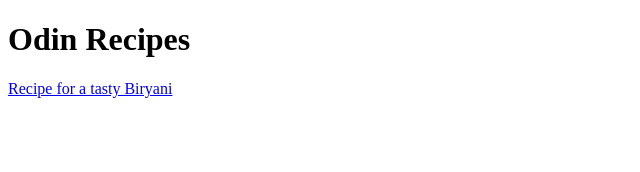
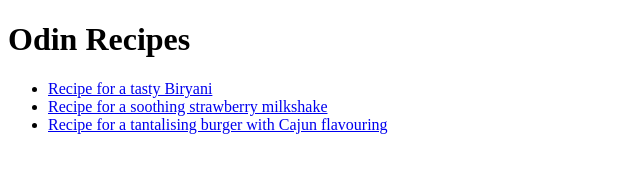
Before and after one commit to ofthemoon/odin-recipes, a plain HTML site: page index.html in a window 1280 px wide. Shown: the whole page, without its empty margins (0-640 px from the left). Drawn offline with Linux system fonts and the light colour scheme.

Commit message:
Add the missing hyperlinks and an unordered list
A missing hyperlink for the text-mex burger recipe with an unordered list

```diff
--- a/index.html
+++ b/index.html
@@ -8,6 +8,10 @@
 </head>
 <body>
     <h1>Odin Recipes</h1>
-    <a href="recipes/biryani.html">Recipe for a tasty Biryani</a>
+    <ul>
+        <li><a href="recipes/biryani.html">Recipe for a tasty Biryani</a></li>
+        <li><a href="recipes/strawberry_milkshake.html">Recipe for a soothing strawberry milkshake</a></li>
+        <li><a href="recipes/texmex_burger_with_cajun_mayo.html">Recipe for a tantalising burger with Cajun flavouring</a></li>
+    </ul>
 </body>
 </html>
```
